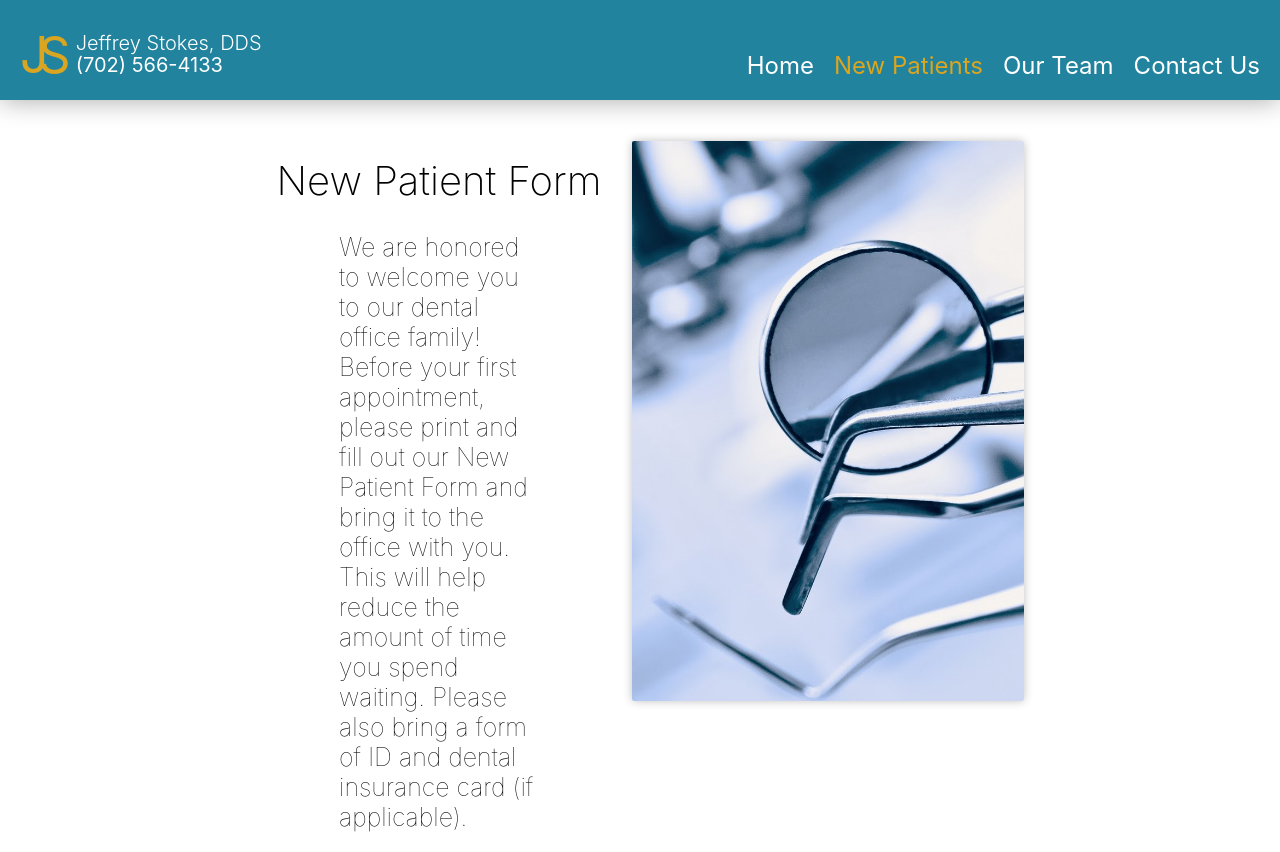
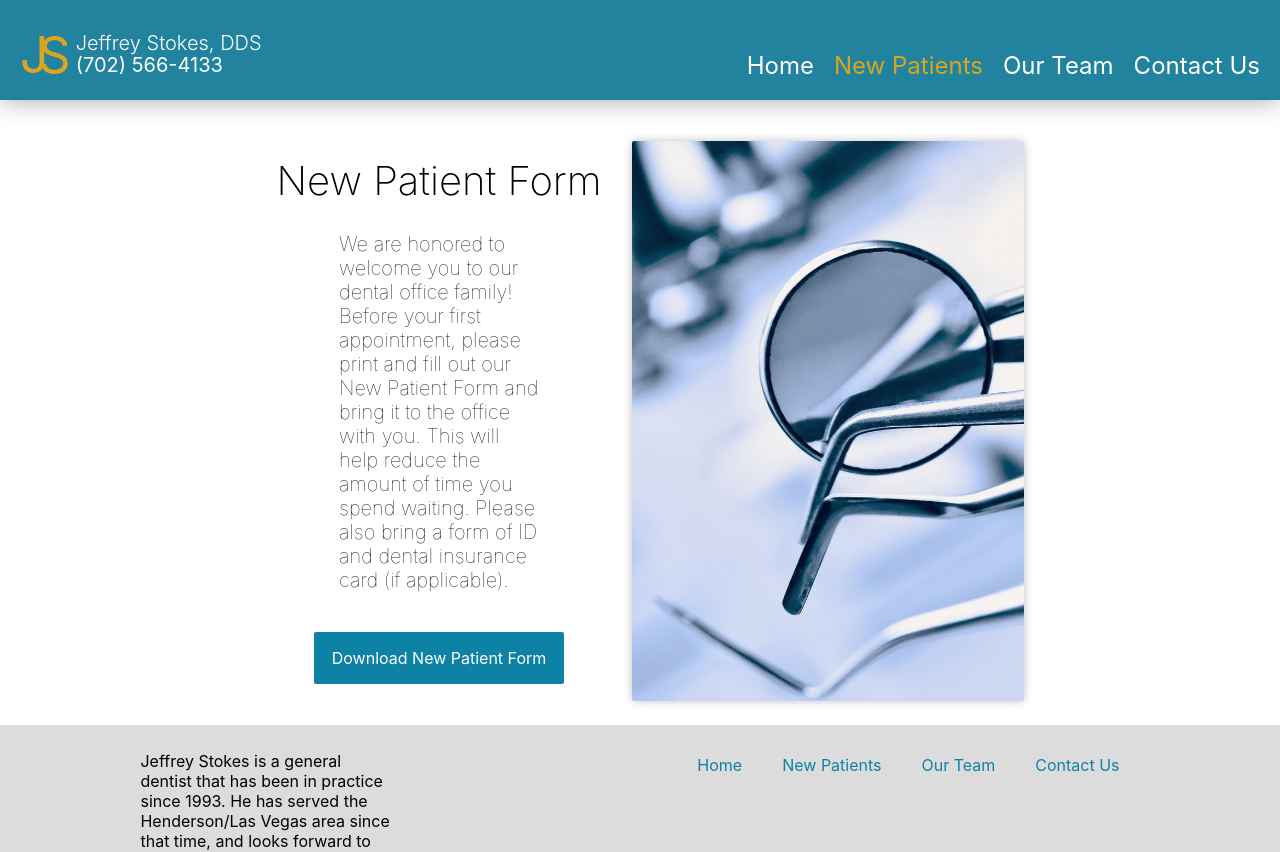
Before and after one commit to brockstonking/jeffreystokesdds, a React (Create React App) app: page /newpatients in a window 1280 px wide. Shown: the top 852 px of the page. Built offline with nearby package versions, Linux system fonts and the light colour scheme.

Commit message:
fixed css issue with new patient form relating to OS type (PC vs MAC)

```diff
--- a/src/components/pages/newpatients/NewPatients.css
+++ b/src/components/pages/newpatients/NewPatients.css
@@ -62,3 +62,13 @@
 .newPatientTitleAndDescriptionMobile {
     margin-top: 150px;
 }
+
+.newPatientDescriptionPc {
+    width: 50%;
+    min-width: 200px;
+    margin: auto;
+    margin-bottom: 40px;
+    text-align: left;
+    font-weight: 100;
+    font-size: 20px;
+}
--- a/src/components/pages/newpatients/NewPatients.js
+++ b/src/components/pages/newpatients/NewPatients.js
@@ -10,12 +10,20 @@ class NewPatients extends Component {
         super(props);
 
         this.state = {
-            isMobile: window.innerWidth < 480 ? true : false
+            isMobile: window.innerWidth < 480 ? true : false,
+            os: 'Mac'
         }
     };
 
     componentWillMount = () => {
         this.props.updateRoutePath('/newpatients');
+        if (navigator.userAgent.indexOf('Mac') <= 0) {
+            this.setState({
+                os: 'Pc'
+            })
+            console.log('Running on PC')
+        }
+
     }
 
     componentDidMount = () => {
@@ -30,11 +38,19 @@ class NewPatients extends Component {
 
     render(){
         window.addEventListener('resize', this.checkIfMobileView);
+        let descriptionClassName;
+        if (this.state.os == 'Pc' && !this.state.isMobile) {
+            descriptionClassName = 'newPatientDescriptionPc'
+        } else if (this.state.isMobile) {
+            descriptionClassName = 'newPatientDescriptionMobile'
+        } else {
+            descriptionClassName = 'newPatientDescription'
+        }
         return (
             <div className={this.state.isMobile ? 'newPatientParentMobile' : 'newPatientParent'}>
                 <div className={this.state.isMobile ? 'newPatientTitleAndDescriptionMobile' : 'newPatientTitleAndDescription'}>
                     <h1 className='newPatientTitle'>New Patient Form</h1>
-                    <p className={this.state.isMobile ? 'newPatientDescriptionMobile' : 'newPatientDescription'}>We are honored to welcome you to our dental office family! Before your first appointment, please print and fill out our New Patient Form and bring it to the office with you. This will help reduce the amount of time you spend waiting. Please also bring a form of ID and dental insurance card (if applicable).</p>
+                    <p className={descriptionClassName}>We are honored to welcome you to our dental office family! Before your first appointment, please print and fill out our New Patient Form and bring it to the office with you. This will help reduce the amount of time you spend waiting. Please also bring a form of ID and dental insurance card (if applicable).</p>
                     <a href={ NewPatientFile } download className='newPatientDownloadLink'><div className='newPatientDownloadButton'><p className='newPatientDownloadText'>Download New Patient Form</p></div></a>
                 </div>
                 <div className={this.state.isMobile ? 'newPatientImageParentMobile' : 'newPatientImageParent'}>
--- a/src/ducks/reducer.js
+++ b/src/ducks/reducer.js
@@ -1,14 +1,25 @@
 let initialState = {
-    currentRoute: '/'
+    currentRoute: '/',
+    os: 'Mac'
 }
 
 const SET_ROUTE_PATH = 'SET_ROUTE_PATH';
+const SET_OS = 'SET_OS';
 
 export const updateRoutePath = (currentRoute) => {
     return {
         type: 'SET_ROUTE_PATH',
         payload: {
             currentRoute: currentRoute
+        }
+    }
+}
+
+export const updateOs = (currentOs) => {
+    return {
+        type: 'SET_OS',
+        payload: {
+            os: currentOs
         }
     }
 }
@@ -22,6 +33,11 @@ const reducer = (state = initialState, action) => {
                 ...state,
                 currentRoute: payload.currentRoute
             }
+        case SET_OS:
+            return {
+                ...state,
+                os: payload.os
+            }
         default:
             return state
     }
```
